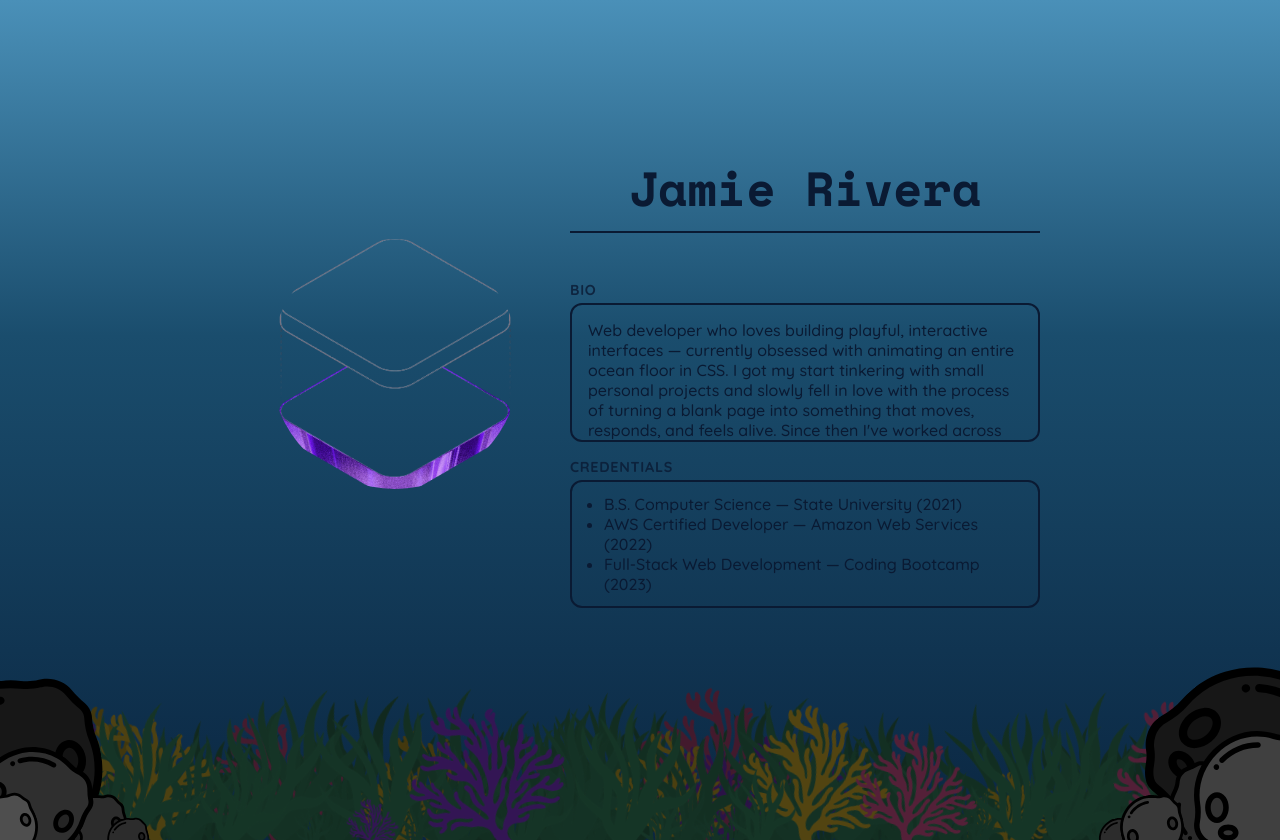
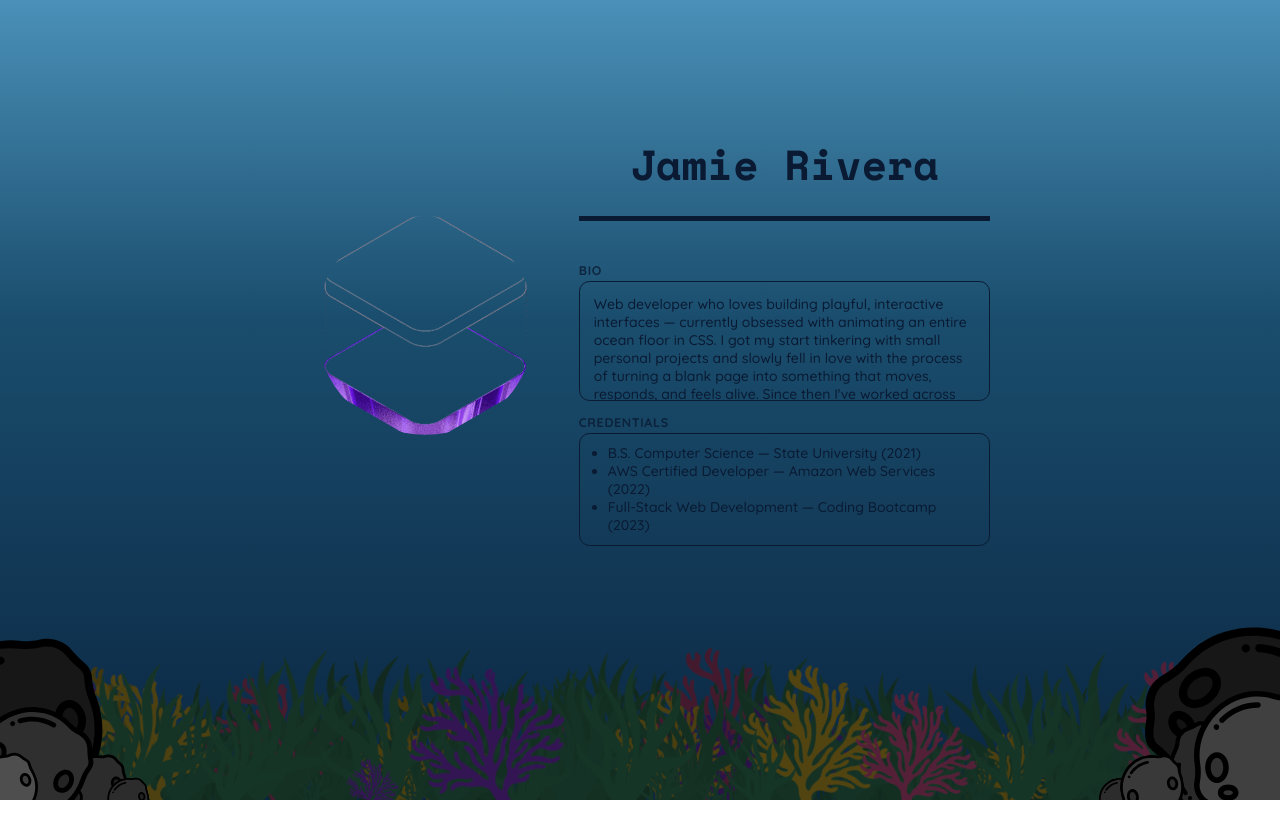
Before and after one commit to Wyattk2120/portfolio, a React (Vite) app: page / in a window 1280 px wide. After the commit the page ends 800 px from the top, so only its background shows below. Built offline with nearby package versions, Linux system fonts and the light colour scheme.

Commit message:
titlecard now scales to size of the screen

```diff
--- a/src/components/titlecard/titlecard.module.css
+++ b/src/components/titlecard/titlecard.module.css
@@ -1,11 +1,20 @@
 .titleCard{
-    width: 800px;
-    padding: 40px;
-    border-radius: 100px;
-    margin-top: 80px;
+    /* Every size below is authored in `em` rather than `px`, so this
+       font-size acts as a single scale factor for the whole card — same
+       technique as OceanFloor.module.css. 1.5vw caps at 14px (~93% of the
+       original fixed-design scale) around a ~930px-wide viewport, so
+       desktops get a slightly smaller card while narrower screens shrink
+       it proportionally; clamp() keeps it from vanishing on small phones
+       or growing past that capped size on ultra-wide monitors. */
+    font-size: clamp(5px, 1.5vw, 14px);
+
+    width: 50em;
+    padding: 2.5em;
+    border-radius: 6.25em;
+    margin-top: 5em;
     display: flex;
     flex-direction: row;
-    gap: 20px;
+    gap: 1.25em;
     color: #0a1a33;
     position: relative;
 }
@@ -19,26 +28,26 @@
 
 .image{
 
-    width: 250px;
-    height: 250px;
+    width: 15.625em;
+    height: 15.625em;
     border-radius: 50%;
     object-fit: cover;
     align-self: center;
-    padding: 30px;
+    padding: 1.875em;
 }
 
 .title{
     text-align: center;
-    border-bottom: 2px solid #0a1a33;
-    padding-bottom: 8px;
+    border-bottom: 0.125em solid #0a1a33;
+    padding-bottom: 0.5em;
     font-family: 'Space Mono', monospace;
-    font-size: 3rem;
+    font-size: 3em;
 }
 
 .sectionLabel {
-    margin-top: 16px;
-    margin-bottom: 4px;
-    font-size: 0.9rem;
+    margin-top: 1em;
+    margin-bottom: 0.25em;
+    font-size: 0.9em;
     text-transform: uppercase;
     letter-spacing: 0.05em;
     opacity: 0.8;
@@ -46,26 +55,26 @@
 
 .bio,
 .credentials {
-    border: 2px solid #0a1a33;
-    border-radius: 12px;
-    padding: 12px 16px;
+    border: 0.125em solid #0a1a33;
+    border-radius: 0.75em;
+    padding: 0.75em 1em;
     margin: 0;
     font-weight: 500;
 }
 
 .credentials {
-    padding-left: 32px;
+    padding-left: 2em;
 }
 
 .bio {
-    padding-top: 15px;
-    padding-bottom: 20px;
-    max-height: 100px; /* so the scrollbar appears when the bio is long */
+    padding-top: 0.9375em;
+    padding-bottom: 1.25em;
+    max-height: 6.25em; /* so the scrollbar appears when the bio is long */
     overflow-y: auto;
 }
 
 .bio::-webkit-scrollbar {
-    width: 14px; /* wide enough for the thumb circle to sit on the centered line */
+    width: 0.875em; /* wide enough for the thumb circle to sit on the centered line */
 }
 
 .bio::-webkit-scrollbar-track {
@@ -82,10 +91,10 @@
 .bio::-webkit-scrollbar-thumb {
     background: #0a1a33;
     border-radius: 50%;
-    min-height: 14px;
+    min-height: 0.875em;
     /* border matches the card background, so the circle reads as a
        distinct dot floating on the line instead of a pill filling it */
-    border: 4px solid #16415d;
+    border: 0.25em solid #16415d;
 }
 
 .bio::-webkit-scrollbar-thumb:hover {
```
